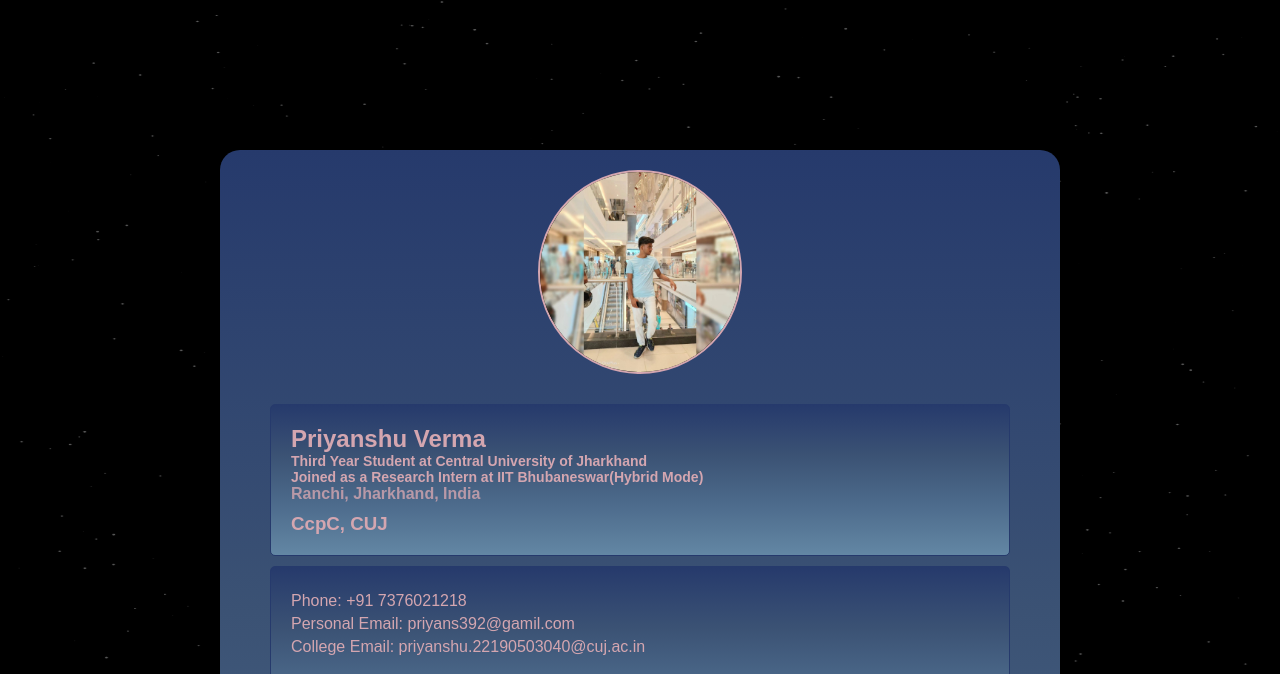
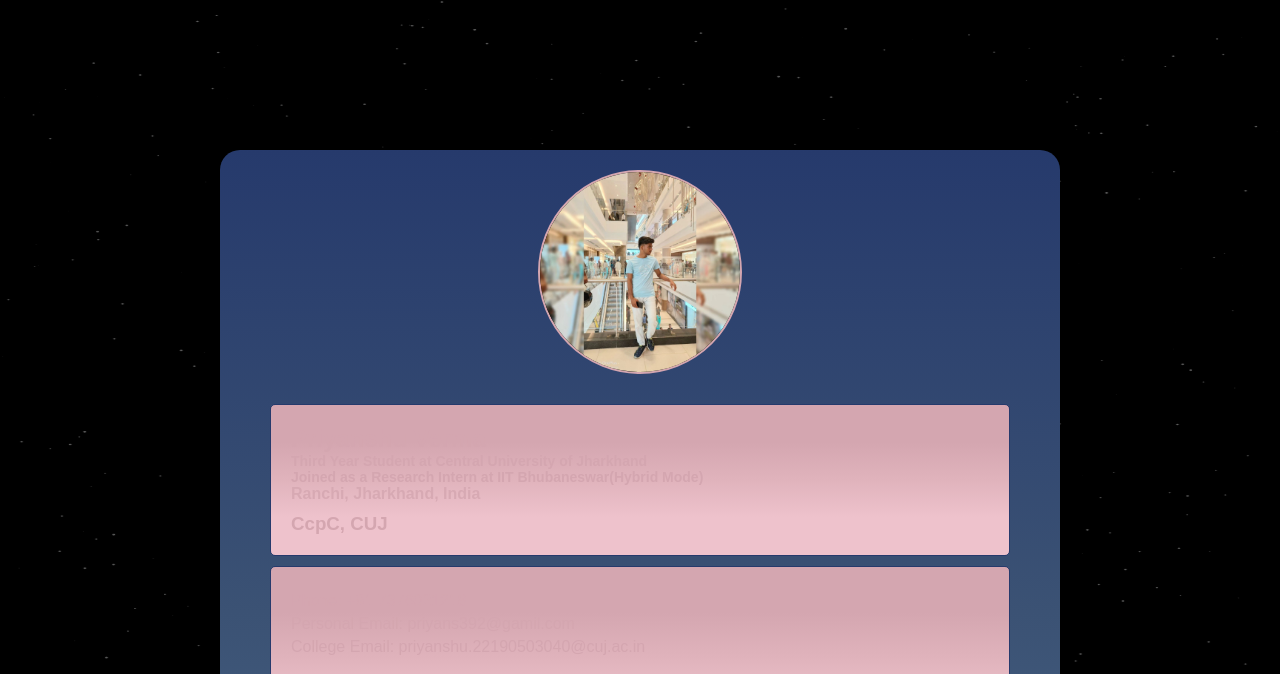
Before and after one commit to PriyanshuV17/priyanshuverma.github.io, a plain HTML site: page index.html in a window 1280 px wide. Shown: the top 674 px of the page. Drawn offline with Linux system fonts and the light colour scheme.

Commit message:
Update styles.css

```diff
--- a/styles.css
+++ b/styles.css
@@ -44,7 +44,8 @@ body {
     width: auto;
     padding: 20px;
     margin: 10px;
-    background: linear-gradient(to bottom, #263a6c, #3b5274, #4d6b8c, #6387a4); /* Gradient background */
+    background: linear-gradient(to bottom, #d4a6b0 0%, #d4a6b0 25%, #e0b3bc 50%, #eec2cc 75%);
+ /* Gradient background */
     border: 1px solid #263a6c; /* Deep blue border */
     border-radius: 5px;
 }
```
